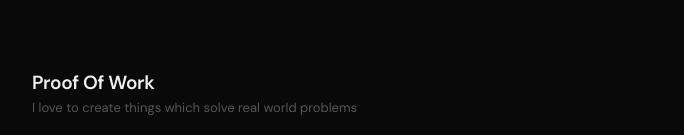
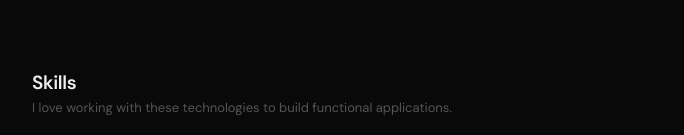
Before and after one commit to zpetrogeorge1/-my_portfolio, a React (Vite) app: page / in a window 1280 px wide. Shown: the part 2637-2772 px from the top of the page, without its empty margins (296-980 px from the left). Built offline with nearby package versions, Linux system fonts and the light colour scheme.

Commit message:
Ability to view projects in more detail

```diff
--- a/src/App.jsx
+++ b/src/App.jsx
@@ -5,7 +5,6 @@ import Nav         from "./components/Nav";
 import Hero        from "./components/sections/Hero";
 import Projects    from "./components/sections/Projects";
 import Experiences from "./components/sections/Experiences";
-import ProofOfWork from "./components/sections/ProofOfWork";
 import Skills      from "./components/sections/Skills";
 import { Contact, Footer } from "./components/sections/ContactFooter";
 
@@ -65,7 +64,6 @@ export default function App() {
         <Hero        {...theme} />
         <Projects    {...theme} />
         <Experiences {...theme} />
-        <ProofOfWork {...theme} />
         <Skills      {...theme} />
         <Contact     {...theme} />
         <Footer      dark={D}  />
```
